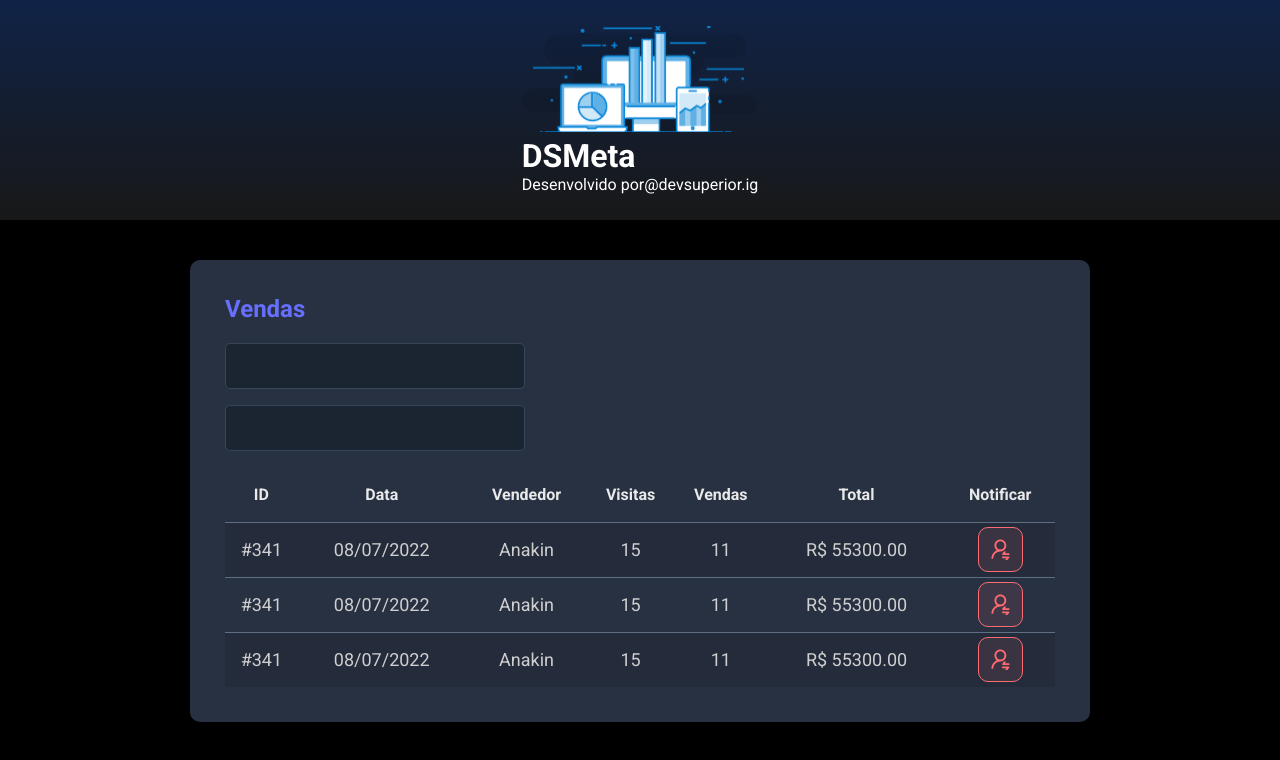
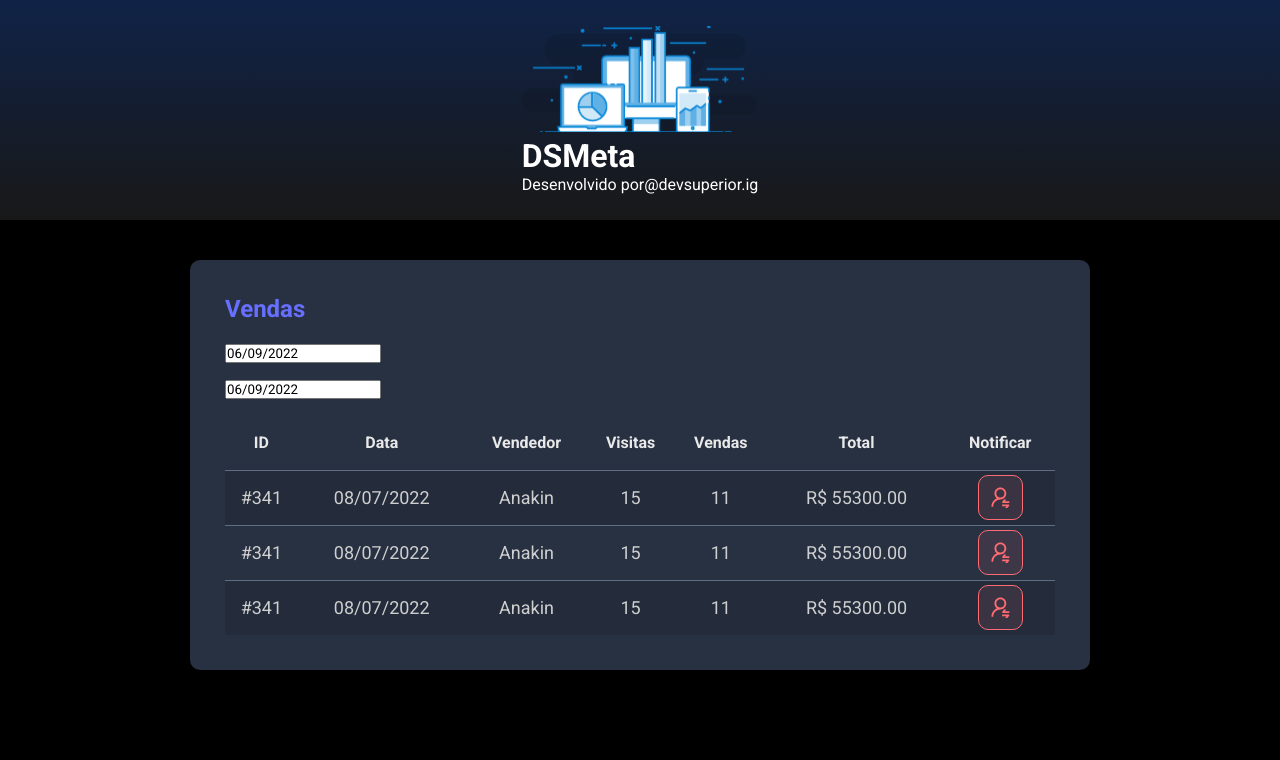
Before and after one commit to lucioandradepb/dsmeta, a React (Vite) app in the folder frontend/: page / in a window 1280 px wide. Shown: the top 760 px of the page. Built offline with nearby package versions, Linux system fonts and the light colour scheme.

Commit message:
DatePicker

```diff
--- a/frontend/index.html
+++ b/frontend/index.html
@@ -4,7 +4,7 @@
     <meta charset="UTF-8" />
     <link rel="icon" type="image/svg+xml" href="/vite.svg" />
     <meta name="viewport" content="width=device-width, initial-scale=1.0" />
-    <title>Vite + React + TS</title>
+    <title>Dev Lúcio Andrade</title>
   </head>
   <body>
     <div id="root"></div>
--- a/frontend/package.json
+++ b/frontend/package.json
@@ -10,6 +10,7 @@
   },
   "dependencies": {
     "react": "^18.2.0",
+    "react-datepicker": "^4.8.0",
     "react-dom": "^18.2.0"
   },
   "devDependencies": {
--- a/frontend/src/components/SalesCard/index.tsx
+++ b/frontend/src/components/SalesCard/index.tsx
@@ -1,3 +1,5 @@
+import DatePicker from "react-datepicker"
+import "react-datepicker/dist/react-datepicker.css"
 import NotificationButton from '../NotificationButton'
 import './styles.css'
 function SalesCard() {
@@ -6,10 +8,20 @@
             <h2 className="dsmeta-sales-title">Vendas</h2>
             <div>
                 <div className="dsmeta-form-control-container">
-                    <input className="dsmeta-form-control" type="text" />
+                    <DatePicker
+                        selected={new Date()}
+                        onChange={(date: Date) => { }}
+                        className="dsmeta-form-copntrol"
+                        dateFormat="dd/MM/yyyy"
+                    />
                 </div>
                 <div className="dsmeta-form-control-container">
-                    <input className="dsmeta-form-control" type="text" />
+                    <DatePicker
+                        selected={new Date()}
+                        onChange={(date: Date) => { }}
+                        className="dsmeta-form-copntrol"
+                        dateFormat="dd/MM/yyyy"
+                    />
                 </div>
             </div>
 
```
Also changed, not shown: 2 other files (tests, documents, lock files or other folders).
